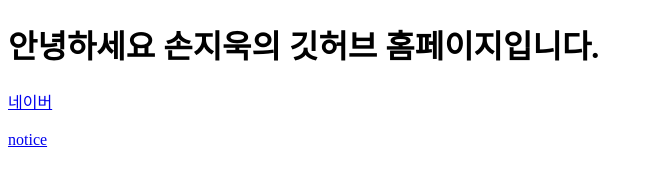
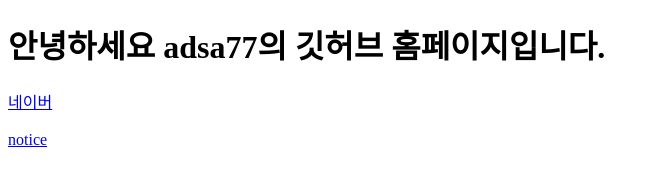
Before and after one commit to adsa77/adsa77.github.io, a plain HTML site: page index.html in a window 1280 px wide. Shown: the whole page, without its empty margins (0-659 px from the left). Drawn offline with Linux system fonts and the light colour scheme.

Commit message:
Update index.html

```diff
--- a/index.html
+++ b/index.html
@@ -1,7 +1,7 @@
 <!DOCTYPE html>
 
 <html>
-	<h1>안녕하세요 손지욱의 깃허브 홈페이지입니다.</h1>
+	<h1>안녕하세요 adsa77의 깃허브 홈페이지입니다.</h1>
 
 <a href="http://www.naver.com">네이버</a><br/><br/>
 <a href="http://adsa77.github.io/notice">notice</a><br/><br/>
```
